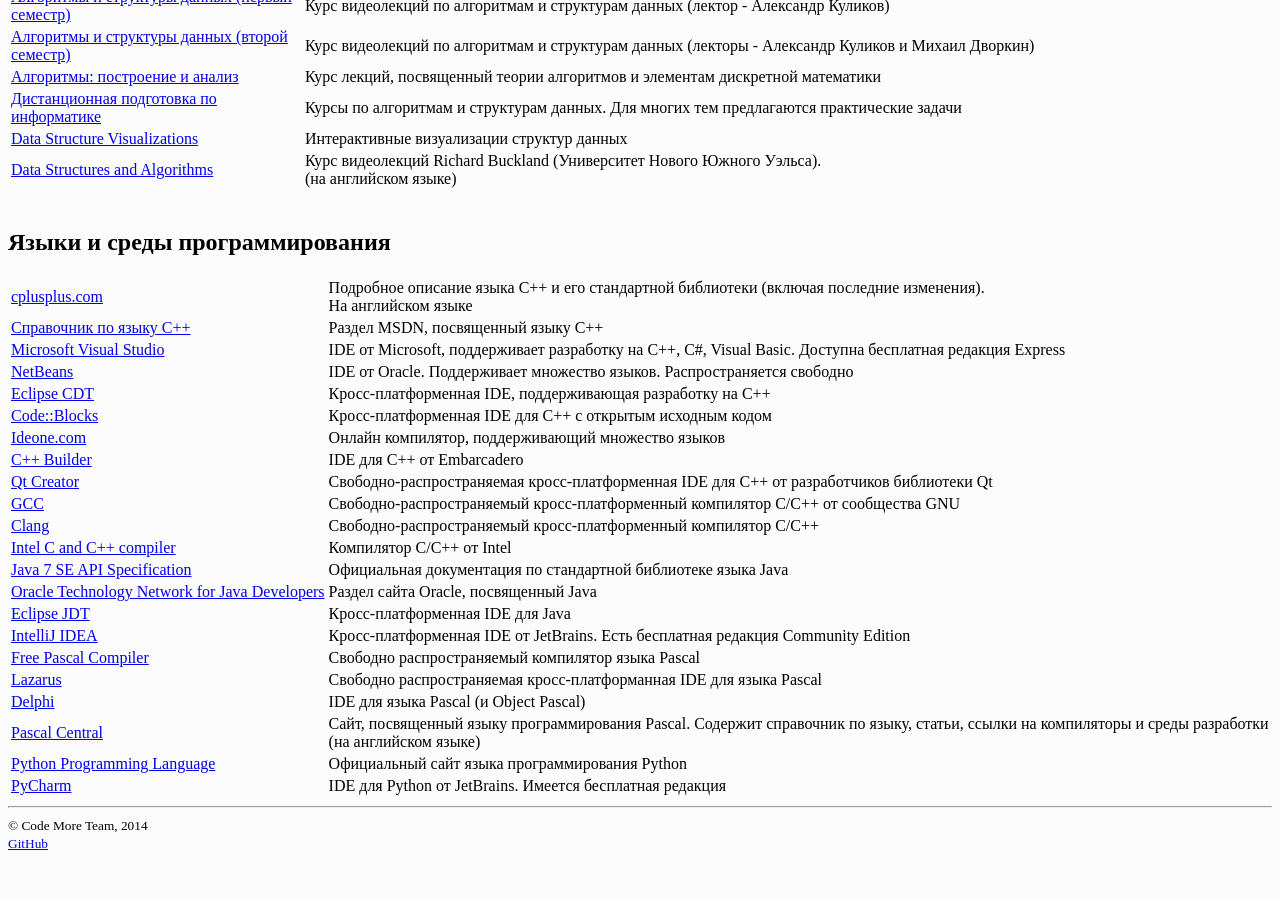
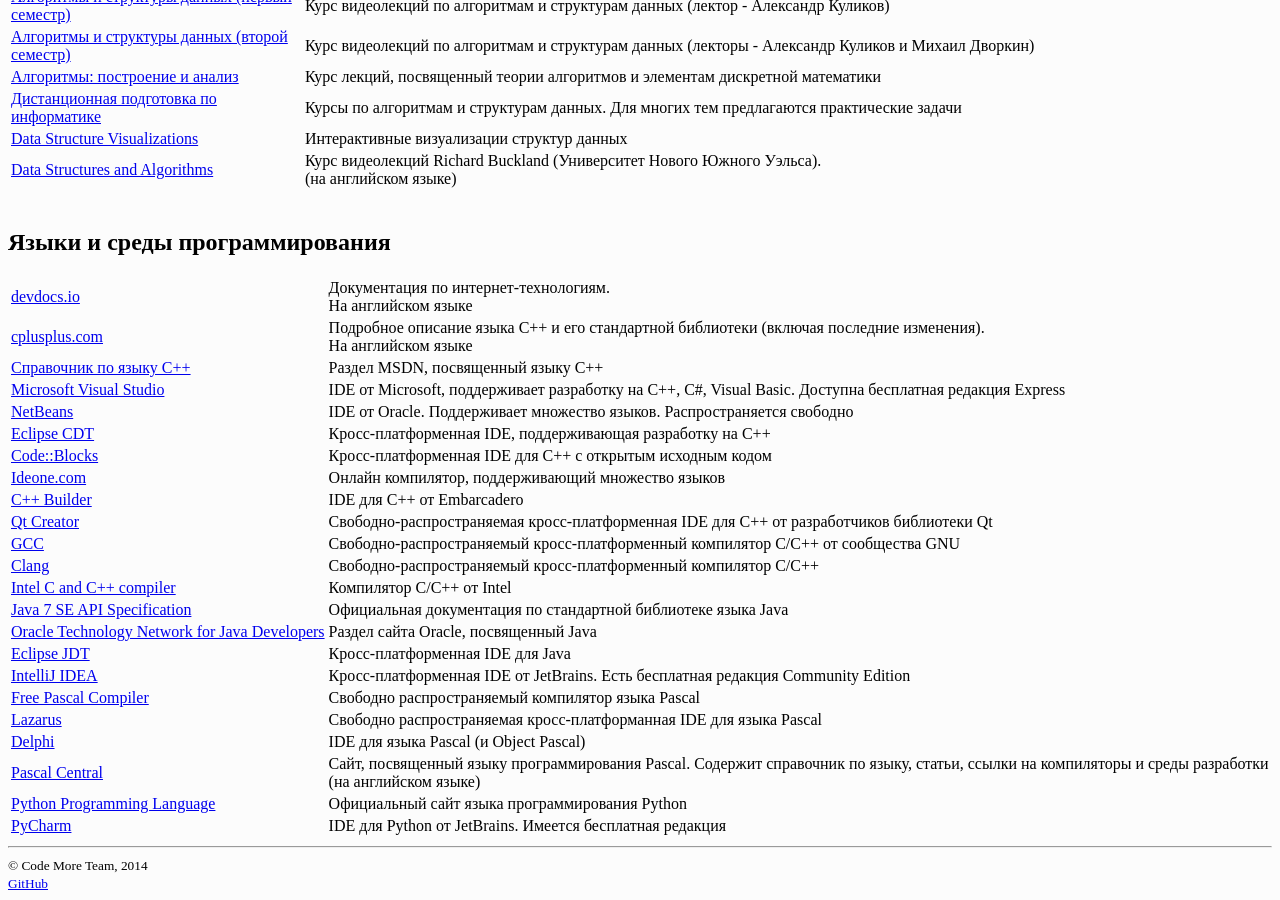
Before and after one commit to codemore-ru/codemore-ru.github.io, a Jekyll site: the page built from catalog/index.html, in a window 1280 px wide and 900 px high, scrolled down 954 px. Built offline with Jekyll 4.4.1, drawn with Linux system fonts in a browser that asks for light colours; before the commit the page ends 1814 px from its top, so only the background shows below that.

Commit message:
Добавлена ссылка на документацию по Internet-технологиям
devdocs.io

```diff
--- a/catalog/index.html
+++ b/catalog/index.html
@@ -44,6 +44,7 @@
 </table>
 <br><h2 id="div2">Языки и среды программирования</h2>
 <table class="table">
+<tr><td><a href="http://devdocs.io/" target="_blank">devdocs.io</a></td><td>Документация по интернет-технологиям.<br>На английском языке</td></tr>
 <tr><td><a href="http://www.cplusplus.com/" target="_blank">cplusplus.com</a></td><td>Подробное описание языка С++ и его стандартной библиотеки (включая последние изменения).<br>На английском языке</td></tr>
 <tr><td><a href="http://msdn.microsoft.com/ru-ru/library/3bstk3k5.aspx" target="_blank">Справочник по языку С++</a></td><td>Раздел MSDN, посвященный языку С++</td></tr>
 <tr><td><a href="http://www.visualstudio.com/ru-ru/downloads" target="_blank">Microsoft Visual Studio</a></td><td>IDE от Microsoft, поддерживает разработку на С++, C#, Visual Basic. Доступна бесплатная редакция Express</td></tr>
```
Also changed, not shown: 332/index.md (+2 -1 lines).
